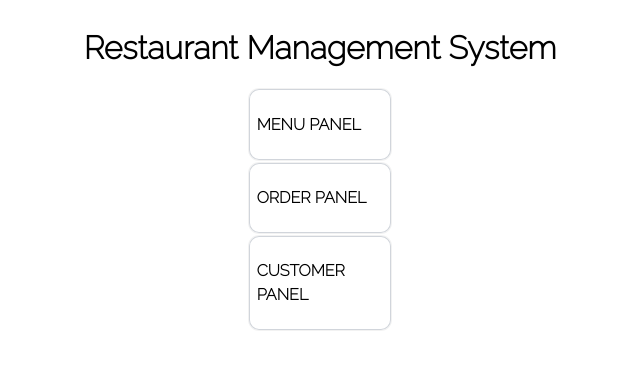
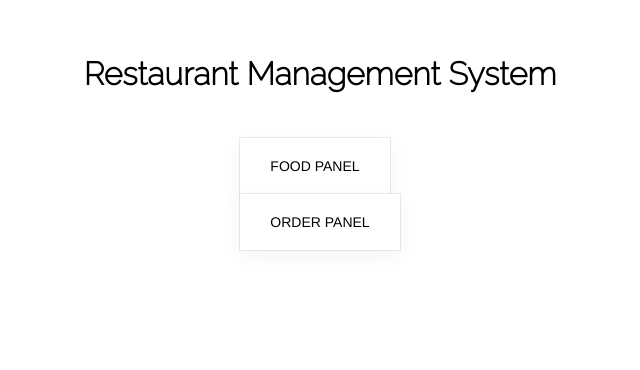
Before and after one commit to PsimonL/Restaurant-Management-System, a Django app: page / in a window 1280 px wide. Shown: the top 370 px of the page, without its empty margins (320-960 px from the left). Run offline with Django 3.2, Linux system fonts and the light colour scheme.

Commit message:
Add style of a button

```diff
--- a/apps/artbase/app/forms.py
+++ b/apps/artbase/app/forms.py
@@ -6,13 +6,17 @@ class CustomerForm(ModelForm):
         model = Customer
         fields = '__all__'
         widgets = {
-            'customer_name': TextInput(),
+            'customer_name': TextInput(attrs={
+                'class': 'button-48'
+            }),
             'customer_status': BooleanField(),
             'customer_address': Select(choices={
                 ("Area A", "Area A"),
                 ("Area B", "Area B"),
                 ("Area C", "Area C"),
                 ("Area D", "Area D"),
+            }, attrs={
+                'class': 'button-48'
             }),
             'customer_contact': TextInput()
         }
@@ -22,9 +26,15 @@ class FoodForm(ModelForm):
         model = Catalog
         fields = '__all__'
         widgets = {
-            'food_name': TextInput(),
-            'food_price': TextInput(),
-            'food_description': TextInput()
+            'food_name': TextInput(attrs={
+                'class': 'button-48'
+            }),
+            'food_price': TextInput(attrs={
+                'class': 'button-48'
+            }),
+            'food_description': TextInput(attrs={
+                'class': 'button-48'
+            })
         }
 
 class EmployeeForm(ModelForm):
@@ -32,7 +42,9 @@ class EmployeeForm(ModelForm):
         model = Employee
         fields = '__all__'
         widgets = {
-            'employee_name': TextInput()
+            'employee_name': TextInput(attrs={
+                'class': 'button-48'
+            })
         }
 
 class OrderForm(ModelForm):
--- a/apps/artbase/app/templates/food_panel.html
+++ b/apps/artbase/app/templates/food_panel.html
@@ -24,7 +24,10 @@
                 {% csrf_token %}
                 {{ form_food }}
             </div>
-            <input type="submit" value="Submit" class="button">
+            <div style="display: flex; justify-content: center; align-items: center; padding: 10%;">
+                <button class="button-48" role="button" type="submit"><span class="text">Submit</span></button>
+            </div>
+            </form>
         </form>
     </div>
 </body>
--- a/apps/artbase/app/templates/main.html
+++ b/apps/artbase/app/templates/main.html
@@ -23,14 +23,11 @@
       <h1>Restaurant Management System</h1>
     </div>
     <div class="menu">
-      <a href="{% url 'food_panel' %}" style="text-decoration: none; cursor: pointer;" class="option">
-        <p>MENU PANEL</p>
+      <a href="{% url 'food_panel' %}" style="text-decoration: none; cursor: pointer;">
+        <button class="button-48" role="button"><span class="text">Food Panel</span></button>
       </a>
-      <a href="{% url 'order_panel' %}" style="text-decoration: none; cursor: pointer;" class="option">
-        <p>ORDER PANEL</p>
-      </a>
-      <a href="{ url 'food_panel' %}" style="text-decoration: none; cursor: pointer;" class="option">
-        <p>CUSTOMER PANEL</p>
+      <a href="{% url 'order_panel' %}" style="text-decoration: none; cursor: pointer;">
+        <button class="button-48" role="button"><span class="text">Order Panel</span></button>
       </a>
     </div>
   </div>
--- a/apps/artbase/static/css/style.css
+++ b/apps/artbase/static/css/style.css
@@ -14,6 +14,7 @@
     justify-content: center;
     align-items: center;
     font-family: 'Raleway', sans-serif;
+    padding: 2%;
 }
 
 input {
@@ -36,18 +37,6 @@ select {
     display: grid;
     justify-content: center;
     align-items: center;
-}
-
-.button {
-    padding: 5%;
-    text-transform: uppercase;
-    color: white;
-    background-color: black;
-    border-radius: 5px;
-}
-
-.button:hover {
-    color: grey;
 }
 
 .menu {
@@ -74,3 +63,65 @@ p {
     text-decoration: none;
     color: black;
 }
+
+
+
+.button-48 {
+  appearance: none;
+  background-color: #FFFFFF;
+  border-width: 0;
+  box-sizing: border-box;
+  color: #000000;
+  cursor: pointer;
+  display: inline-block;
+  font-family: Clarkson,Helvetica,sans-serif;
+  font-size: 14px;
+  font-weight: 500;
+  letter-spacing: 0;
+  line-height: 1em;
+  margin: 0;
+  opacity: 1;
+  outline: 0;
+  padding: 1.5em 2.2em;
+  position: relative;
+  text-align: center;
+  text-decoration: none;
+  text-rendering: geometricprecision;
+  text-transform: uppercase;
+  transition: opacity 300ms cubic-bezier(.694, 0, 0.335, 1),background-color 100ms cubic-bezier(.694, 0, 0.335, 1),color 100ms cubic-bezier(.694, 0, 0.335, 1);
+  box-shadow: rgba(0, 0, 0, 0.05) 0px 6px 24px 0px, rgba(0, 0, 0, 0.08) 0px 0px 0px 1px;
+  user-select: none;
+  -webkit-user-select: none;
+  touch-action: manipulation;
+  vertical-align: baseline;
+  white-space: nowrap;
+}
+
+.button-48:before {
+  animation: opacityFallbackOut .5s step-end forwards;
+  backface-visibility: hidden;
+  background-color: #EBEBEB;
+  clip-path: polygon(-1% 0, 0 0, -25% 100%, -1% 100%);
+  content: "";
+  height: 100%;
+  left: 0;
+  position: absolute;
+  top: 0;
+  transform: translateZ(0);
+  transition: clip-path .5s cubic-bezier(.165, 0.84, 0.44, 1), -webkit-clip-path .5s cubic-bezier(.165, 0.84, 0.44, 1);
+  width: 100%;
+}
+
+.button-48:hover:before {
+  animation: opacityFallbackIn 0s step-start forwards;
+  clip-path: polygon(0 0, 101% 0, 101% 101%, 0 101%);
+}
+
+.button-48:after {
+  background-color: #FFFFFF;
+}
+
+.button-48 span {
+  z-index: 1;
+  position: relative;
+}
```
Also changed, not shown: apps/artbase/db.sqlite3.
